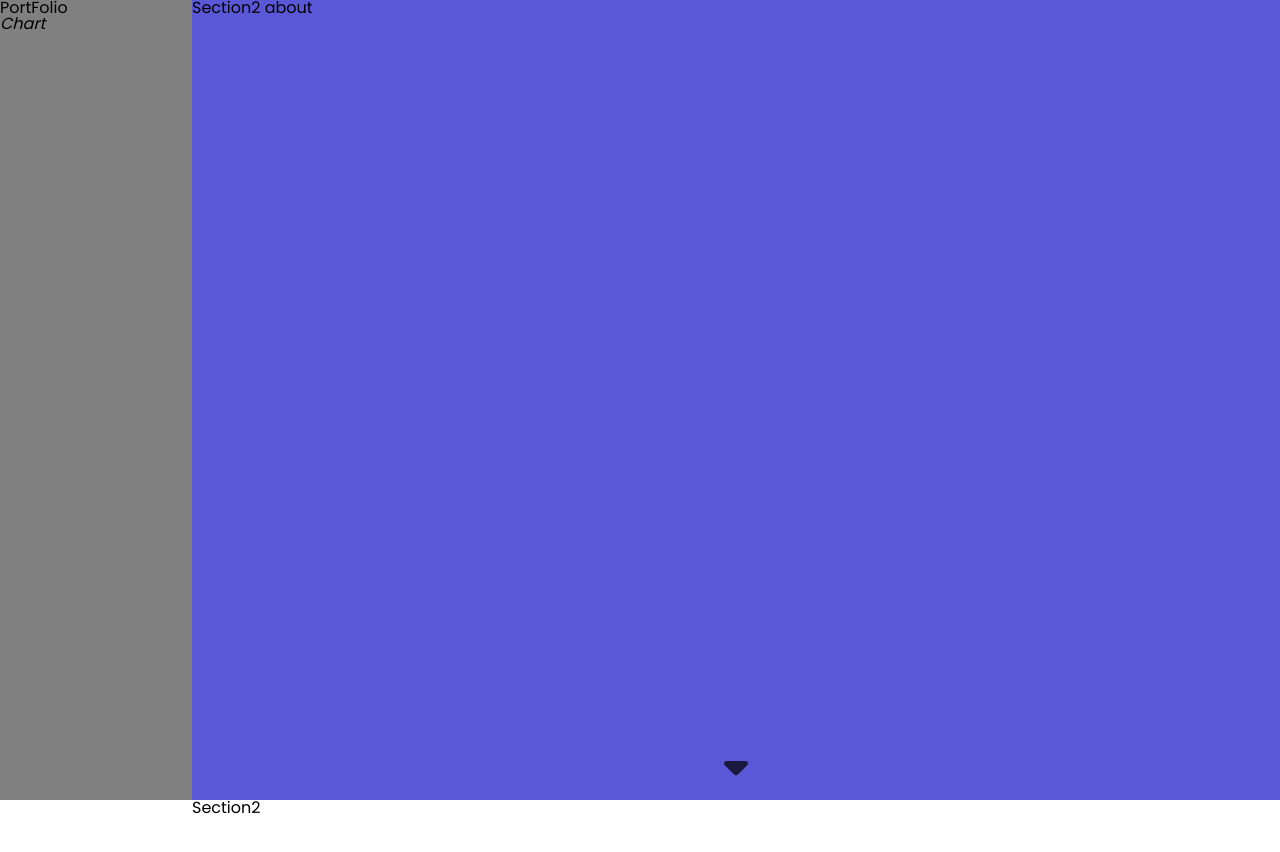
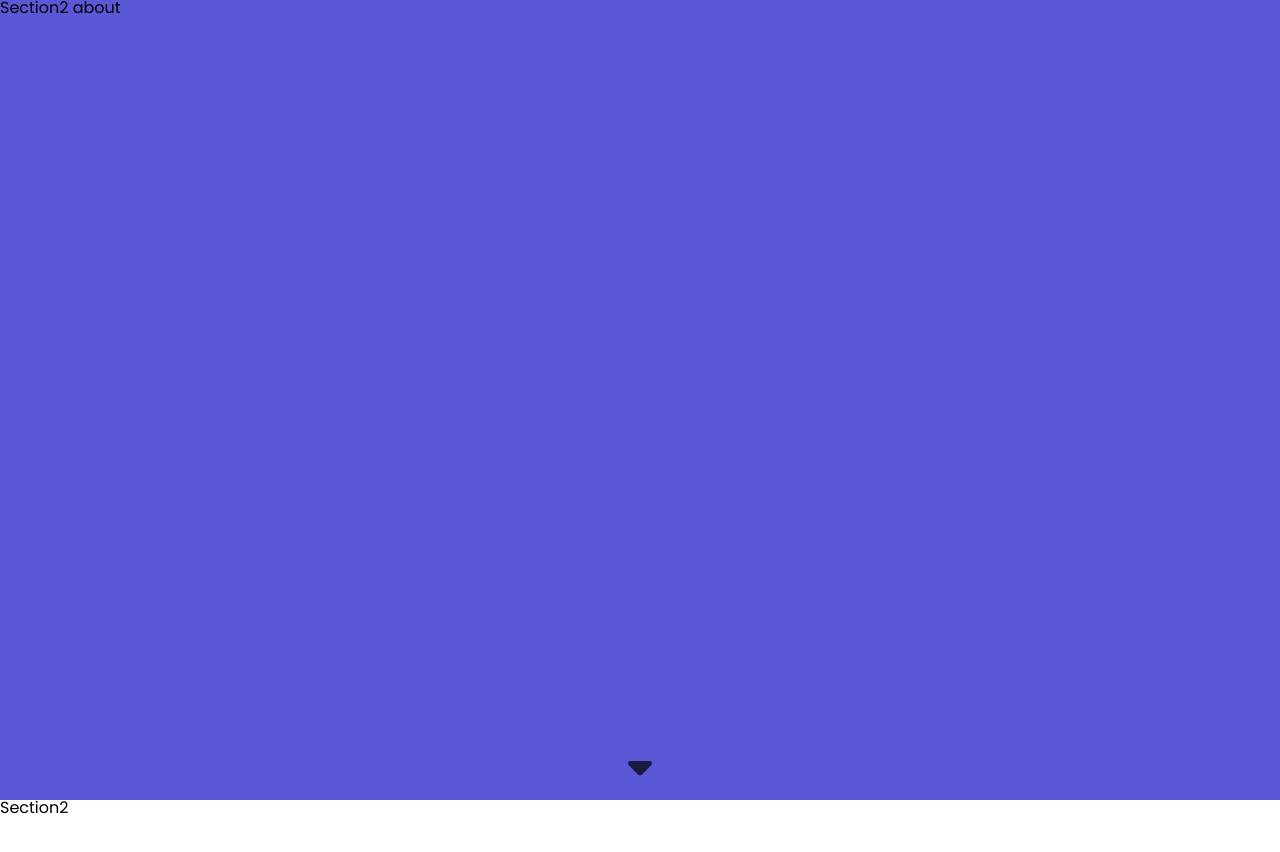
Before and after one commit to jeonghodong/react_portfolio_site, a JavaScript app: page /Chart in a window 1280 px wide. Shown: the top 852 px of the page. Built offline with nearby package versions, Linux system fonts and the light colour scheme.

Commit message:
전반적인 구조 변경

```diff
--- a/src/Components/Sidebar.js
+++ b/src/Components/Sidebar.js
@@ -1,33 +1,33 @@
 import { Link } from "react-router-dom";
 import styled from "styled-components";
-import PropTypes from "prop-types";
+import ListData from "../Data/ListData";
 
 const Wrap = styled.div`
-  background-color: gray;
-  height: 100%;
+  background-color: #9e9e9e;
+  display: flex;
   position: fixed;
-  width: 15%;
+  width: 100%;
 `;
 
-function Sidebar({ name, to, onClick }) {
+const onClick = () => {
+  window.scrollTo(0, 0);
+};
+
+function Sidebar() {
   return (
     <Wrap>
       <h2>PortFolio</h2>
       <ul>
-        <li key={name}>
-          <Link onClick={onClick} to={to}>
-            {name}
-          </Link>
-        </li>
+        {ListData.map((v) => (
+          <li key={v.name}>
+            <Link onClick={onClick} to={v.to}>
+              {v.name}
+            </Link>
+          </li>
+        ))}
       </ul>
     </Wrap>
   );
 }
 
-Sidebar.propTypes = {
-  name: PropTypes.string.isRequired,
-  to: PropTypes.string.isRequired,
-  onClick: PropTypes.func.isRequired,
-};
-
 export default Sidebar;
--- a/src/Components/UpDownButton.js
+++ b/src/Components/UpDownButton.js
@@ -24,7 +24,7 @@ const Button = styled.span`
 `;
 
 const onClick = () => {
-  window.scrollTo(0, 937);
+  window.scrollTo(0, 9999);
 };
 
 function UpDownButton() {
--- a/src/Routers/Default.js
+++ b/src/Routers/Default.js
@@ -1,32 +1,13 @@
-import styled from "styled-components";
+// import styled from "styled-components";
 import { Outlet } from "react-router-dom";
 import Sidebar from "../Components/Sidebar";
-import ListData from "../Data/ListData";
 
-const Wrap = styled.div`
-  display: flex;
-`;
-const Left = styled.div`
-  width: 15%;
-`;
-const Right = styled.div`
-  width: 85%;
-`;
-const onClick = () => {
-  window.scrollTo(0, 0);
-};
 function Default() {
   return (
-    <Wrap>
-      <Left>
-        {ListData.map((v) => (
-          <Sidebar onClick={onClick} name={v.name} to={v.to} />
-        ))}
-      </Left>
-      <Right>
-        <Outlet />
-      </Right>
-    </Wrap>
+    <div>
+      <Sidebar />
+      <Outlet />
+    </div>
   );
 }
 
```
